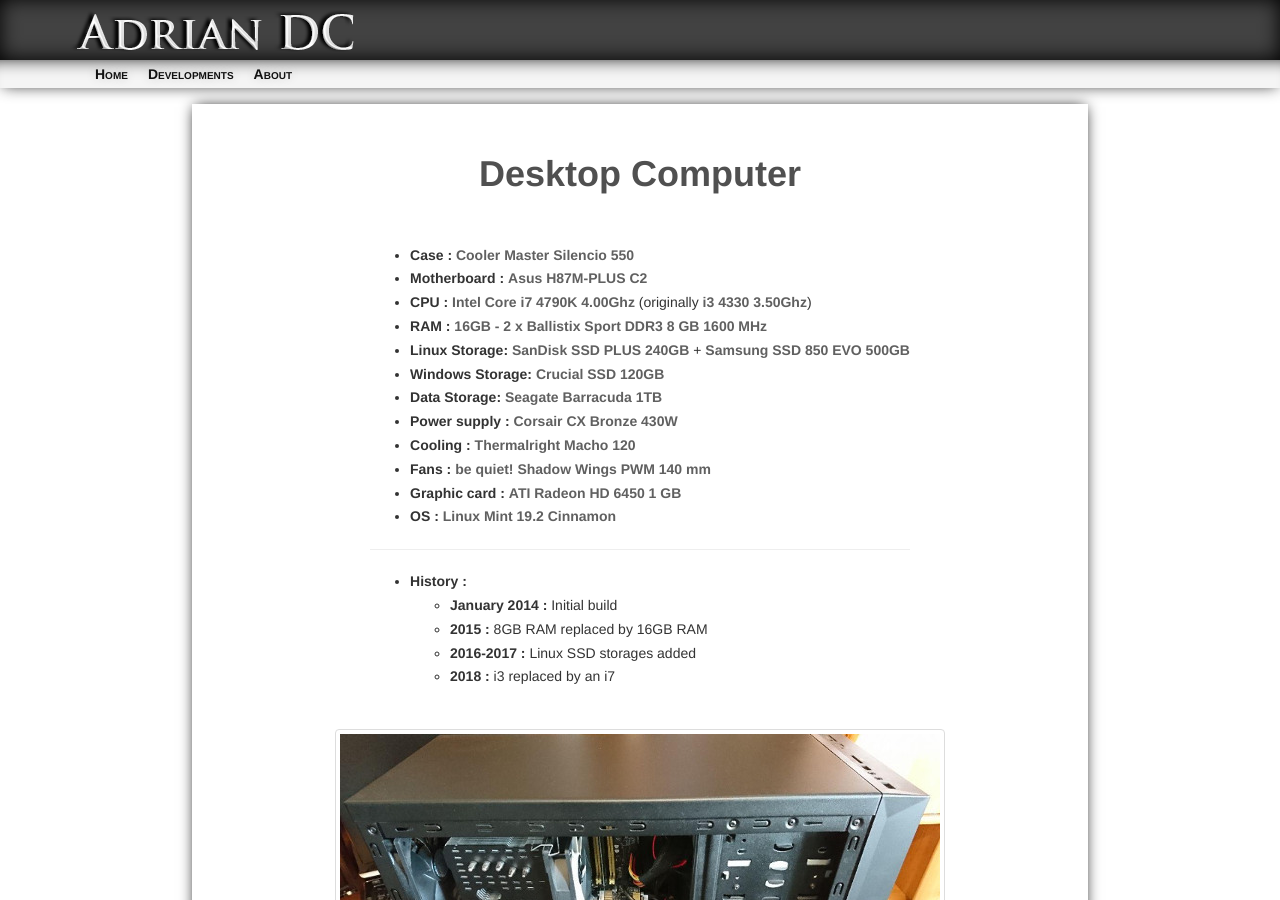
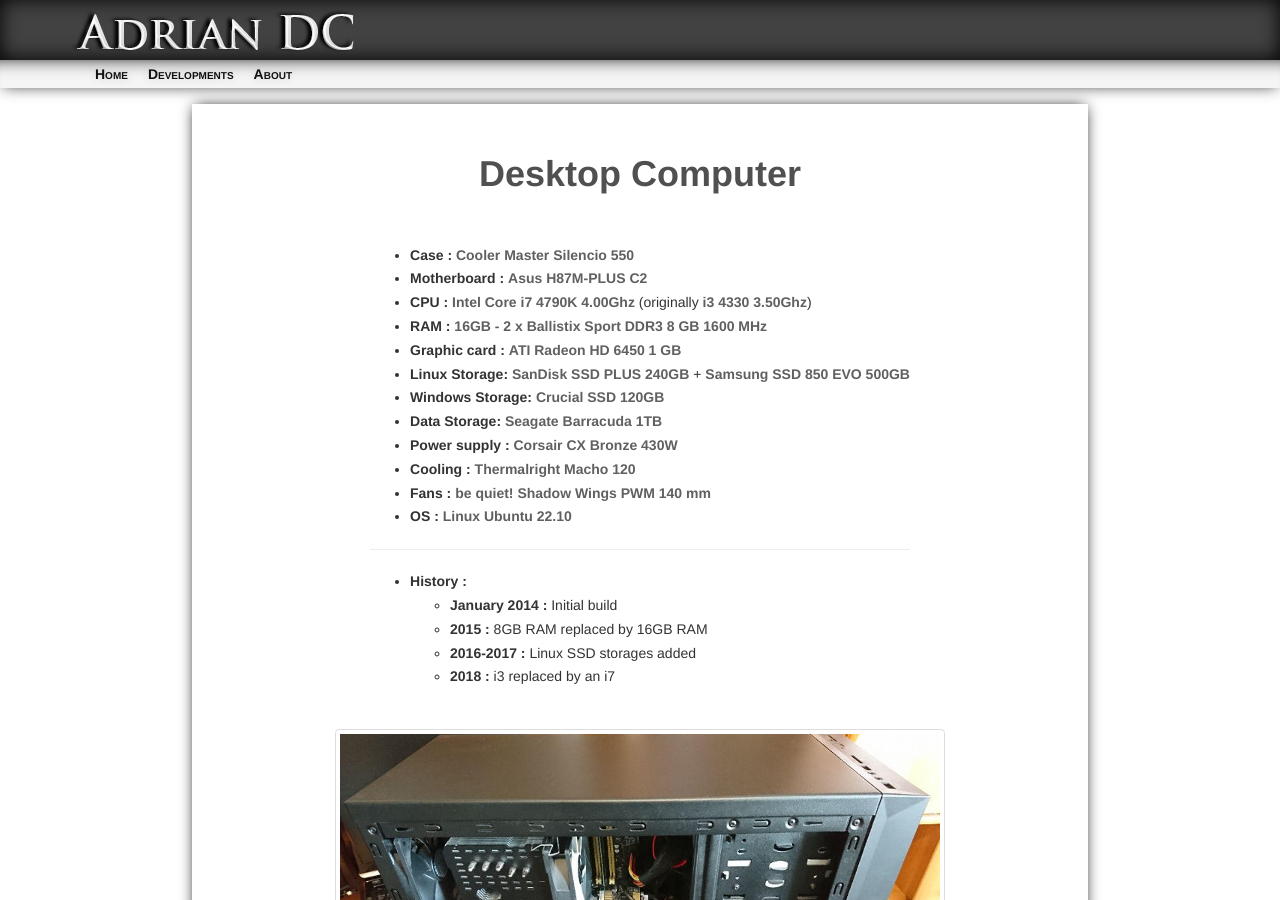
Before and after one commit to AdrianDC/adriandc.github.io, a Jekyll site: the page built from computer.md, in a window 1280 px wide and 900 px high. Built offline with Jekyll 4.4.1, drawn with Linux system fonts in a browser that asks for light colours; nearby versions of some CDN libraries.

Commit message:
computer: update OS details for Ubuntu 22.10 and reorder
Change-Id: I10cc292befbc7f5001d78ee67ec6c9ae380a61fc

```diff
--- a/computer.md
+++ b/computer.md
@@ -15,14 +15,14 @@
 * **Motherboard :** [Asus H87M-PLUS C2](https://www.asus.com/Motherboards/H87MPLUS/){: target="_blank" }
 * **CPU :** [Intel Core i7 4790K 4.00Ghz](https://ark.intel.com/products/80807){: target="_blank" } (originally [i3 4330 3.50Ghz](http://ark.intel.com/products/77769){: target="_blank" })
 * **RAM :** [16GB - 2 x Ballistix Sport DDR3 8 GB 1600 MHz](http://www.crucial.com/usa/en/bls8g3d1609ds1s00){: target="_blank" }
+* **Graphic card :** [ATI Radeon HD 6450 1 GB](https://www.google.com/search?q=AMD+Radeon+HD+6450+1+GB+DDR3){: target="_blank" }
 * **Linux Storage:** [SanDisk SSD PLUS 240GB](https://www.google.com/search?q=SDSSDA-240G-G26){: target="_blank" } + [Samsung SSD 850 EVO 500GB](https://www.google.com/search?q=MZ-75E500B/EU){: target="_blank" }
 * **Windows Storage:** [Crucial SSD 120GB](https://www.google.com/search?q=CT120M500SSD1){: target="_blank" }
 * **Data Storage:** [Seagate Barracuda 1TB](https://www.google.com/search?q=ST1000DM003){: target="_blank" }
 * **Power supply :** [Corsair CX Bronze 430W](http://www.corsair.com/en-ww/cx430-80-plus-bronze-certified-power-supply){: target="_blank" }
 * **Cooling :** [Thermalright Macho 120](http://thermalright.com/product/macho120-rev-a){: target="_blank" }
 * **Fans :** [be quiet! Shadow Wings PWM 140 mm](http://www.bequiet.com/fr/casefans/264){: target="_blank" }
-* **Graphic card :** [ATI Radeon HD 6450 1 GB](https://www.google.com/search?q=AMD+Radeon+HD+6450+1+GB+DDR3){: target="_blank" }
-* **OS :** [Linux Mint 19.2 Cinnamon](https://linuxmint.com){: target="_blank" }
+* **OS :** [Linux Ubuntu 22.10](hhttps://ubuntu.com){: target="_blank" }
 
 ---
 * **History :**
```
